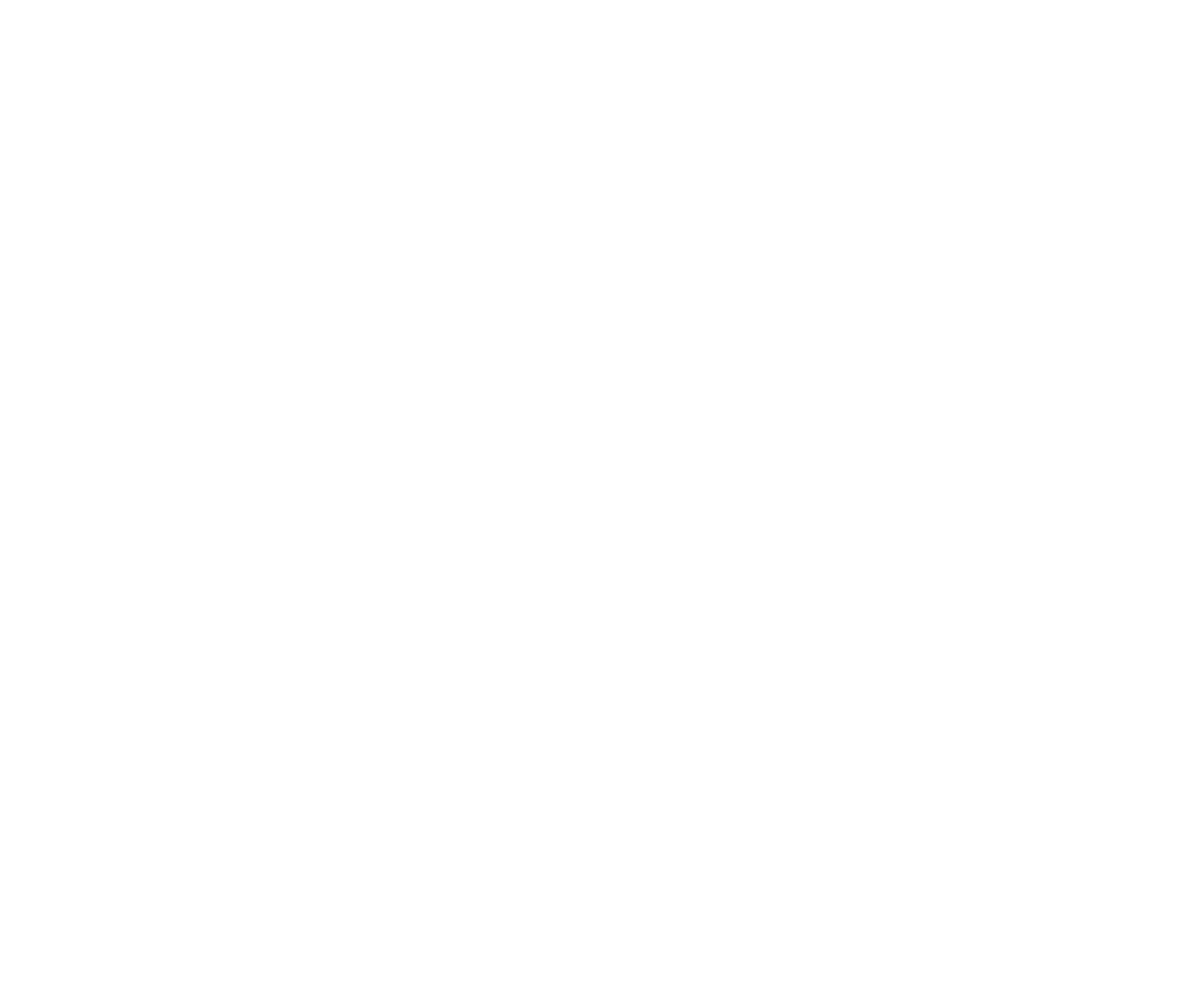
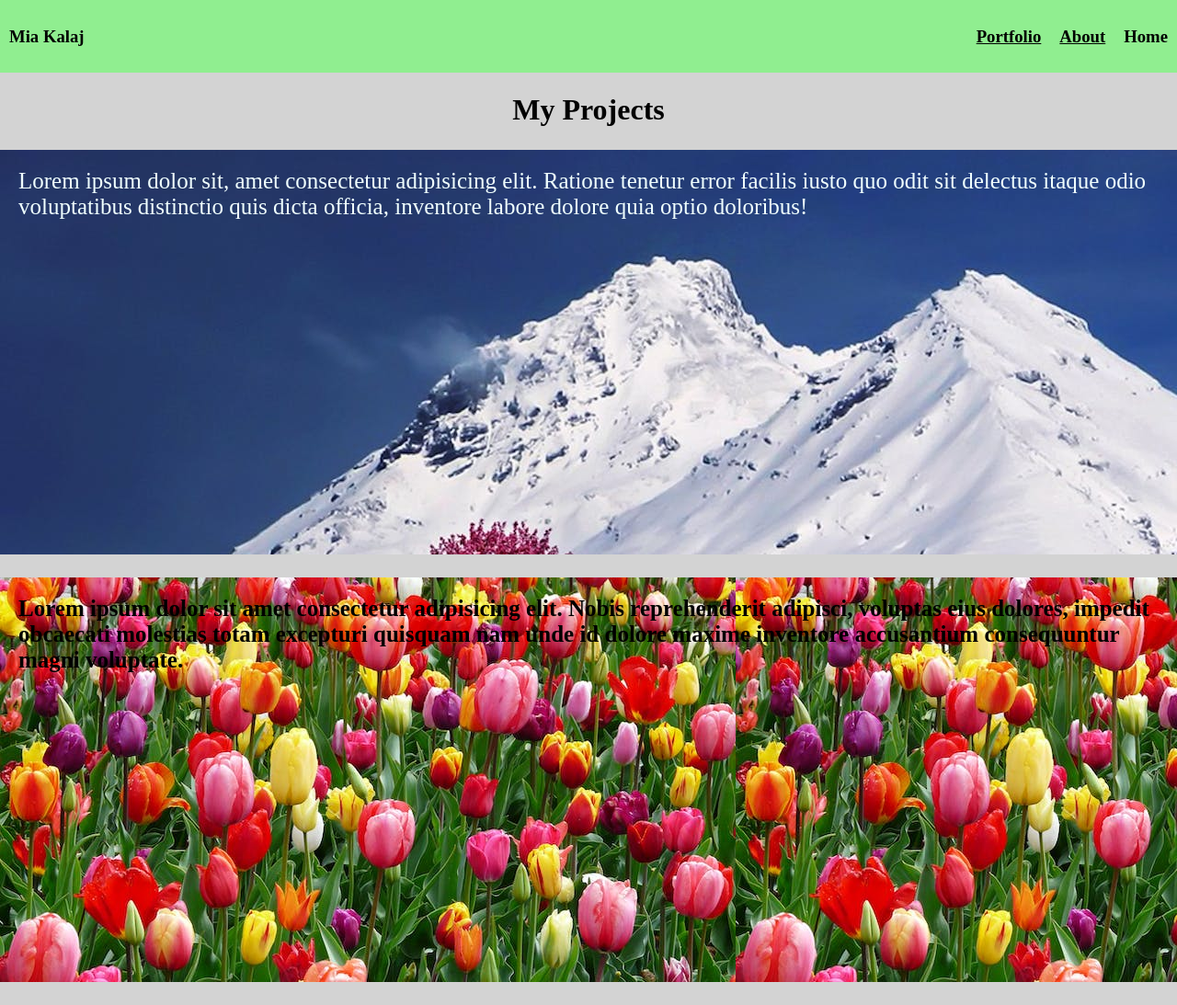
Before and after one commit to mybe2000/personal-website, a plain HTML site: page portfolio.html in a window 1280 px wide. Shown: the whole page at 92% size. Before the commit the page ends 800 px from the top, so only its background shows below. Drawn offline with Linux system fonts and the light colour scheme.

Commit message:
add portfolio.html content, add images

```diff
--- a/about.html
+++ b/about.html
@@ -5,6 +5,7 @@
     <meta name="viewport" content="width=device-width, initial-scale=1.0" />
     <link rel="stylesheet" href="style.css" />
     <title>About</title>
+    <script src="script.js"></script>
   </head>
   <body>
     <div id="navbar">
--- a/portfolio.html
+++ b/portfolio.html
@@ -0,0 +1,33 @@
+<!DOCTYPE html>
+<html lang="en">
+  <head>
+    <meta charset="UTF-8" />
+    <meta name="viewport" content="width=device-width, initial-scale=1.0" />
+    <title>Portfolio</title>
+    <link rel="stylesheet" href="style.css" />
+    <script src="script.js"></script>
+  </head>
+  <body>
+    <div id="navbar">
+      <h3>Mia Kalaj</h3>
+      <h3 class="float">Home</h3>
+      <h3 class="float"><a href="About.html">About</a></h3>
+      <h3 class="float"><a href="Portfolio.html">Portfolio</a></h3>
+    </div>
+    <h1 style="text-align: center">My Projects</h1>
+    <section>
+      <p class="image1">
+        Lorem ipsum dolor sit, amet consectetur adipisicing elit. Ratione
+        tenetur error facilis iusto quo odit sit delectus itaque odio
+        voluptatibus distinctio quis dicta officia, inventore labore dolore quia
+        optio doloribus!
+      </p>
+      <p class="image2">
+        Lorem ipsum dolor sit amet consectetur adipisicing elit. Nobis
+        reprehenderit adipisci, voluptas eius dolores, impedit obcaecati
+        molestias totam excepturi quisquam nam unde id dolore maxime inventore
+        accusantium consequuntur magni voluptate.
+      </p>
+    </section>
+  </body>
+</html>
--- a/script.js
+++ b/script.js
@@ -0,0 +1 @@
+console.log("Hello world!");
--- a/style.css
+++ b/style.css
@@ -39,3 +39,20 @@ img {
 .quote {
   margin-top: 300px;
 }
+
+.image1 {
+  background-image: url("images/landscape.jpg");
+  height: 50vh;
+  font-size: 25px;
+  color: azure;
+  padding: 20px;
+}
+
+.image2 {
+  background-image: url("images/tulips.jpeg");
+  height: 50vh;
+  font-size: 25px;
+  font-weight: 600;
+  color: black;
+  padding: 20px;
+}
```
Also changed, not shown: index.html (+7 -2 lines), images/landscape.jpg (added), images/tulips.jpeg (added), 1 other file.
